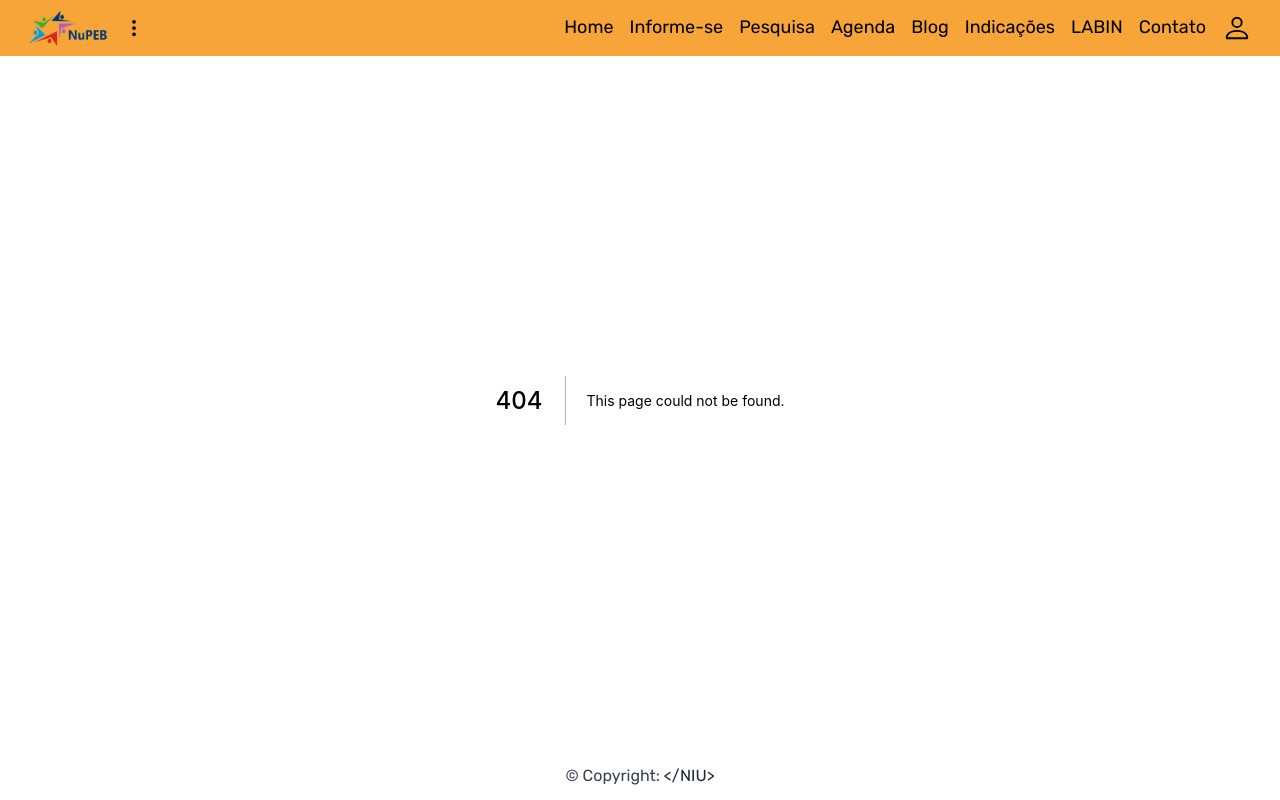
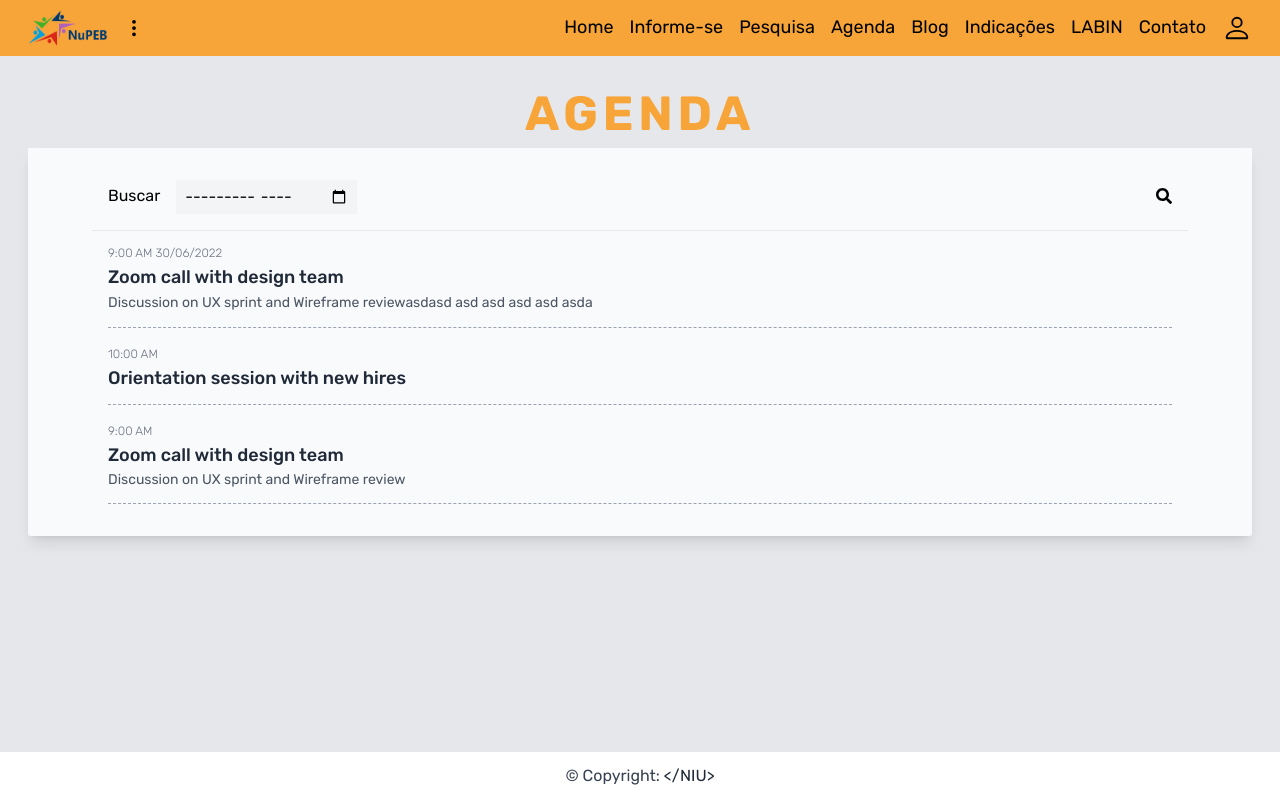
Before and after one commit to ThiagoSartorel/TailwindNUPEB, a Next.js app: page /calendario in a window 1280 px wide. Before the commit this address had no page. Built offline with nearby package versions, Linux system fonts and the light colour scheme.

Commit message:
teste noticias / agenda

```diff
--- a/package.json
+++ b/package.json
@@ -9,11 +9,16 @@
     "lint": "next lint"
   },
   "dependencies": {
+    "@ckeditor/ckeditor5-build-classic": "^34.2.0",
+    "@ckeditor/ckeditor5-react": "^5.0.2",
     "@headlessui/react": "^1.6.5",
+    "axios": "^0.27.2",
     "next": "12.1.6",
     "next-auth": "^4.6.1",
     "react": "18.2.0",
     "react-dom": "18.2.0",
+    "react-hook-form": "^7.33.0",
+    "react-html-parser": "^2.0.2",
     "react-icons": "^4.4.0"
   },
   "devDependencies": {
--- /dev/null
+++ b/pages/calendario.js
@@ -0,0 +1,49 @@
+import React, { useEffect } from "react";
+import { FaSearch } from 'react-icons/fa';
+
+export default function Calendario() {
+  return (
+    <div id='contact' className='w-full min-h-screen '>
+      <div className='max-w-[1240px] m-auto px-2 py-20 w-full'>
+        <p className='text-[3rem] text-center font-bold text-3xl tracking-widest uppercase text-[#f7a439] py-4'>
+          Agenda
+        </p>
+        <div className="shadow-lg">
+          <div className="md:py-8 py-5 md:px-16 px-5 dark:bg-gray-700 bg-gray-50 rounded-b w-full">
+            <div className="flex flex-row">
+              <div className="flex-none mt-1">
+                <label className='px-4 pr-4'>Buscar</label>
+              </div>
+              <div>
+                <input className="mb-4 px-2 py-1 w-auto" type="month"></input>
+              </div>
+              <div className="w-full flex flex-row-reverse">
+                <FaSearch className='my-2 mx-4 hover:text-[#f7a439] hover:scale-110' />
+              </div>
+
+
+            </div>
+            <hr className="mb-4"></hr>
+            <div className="px-4">
+              <div className="border-b pb-4 border-gray-400 border-dashed">
+                <p className="text-xs font-light leading-3 text-gray-500 dark:text-gray-300">9:00 AM 30/06/2022</p>
+                <p className="text-lg font-medium leading-5 text-gray-800 dark:text-gray-100 pt-2">Zoom call with design team</p>
+                <p className="text-sm pt-2 leading-4  text-gray-600 dark:text-gray-300">Discussion on UX sprint and Wireframe reviewasdasd asd asd asd asd asda</p>
+              </div>
+              <div className="border-b pb-4 border-gray-400 border-dashed pt-5">
+                <p className="text-xs font-light leading-3 text-gray-500 dark:text-gray-300">10:00 AM</p>
+                <p className="text-lg font-medium leading-5 text-gray-800 dark:text-gray-100 pt-2">Orientation session with new hires</p>
+              </div>
+              <div className="border-b pb-4 border-gray-400 border-dashed pt-5">
+                <p className="text-xs font-light leading-3 text-gray-500 dark:text-gray-300">9:00 AM</p>
+                <p className="text-lg font-medium leading-5 text-gray-800 dark:text-gray-100 pt-2">Zoom call with design team</p>
+                <p className="text-sm pt-2 leading-4 leading-none text-gray-600 dark:text-gray-300">Discussion on UX sprint and Wireframe review</p>
+              </div>
+            </div>
+          </div>
+        </div>
+
+      </div>
+    </div>
+  );
+};
--- /dev/null
+++ b/pages/components/CKE.js
@@ -0,0 +1,35 @@
+import React, { useEffect, useRef } from "react";
+
+function Editor({ onChange, editorLoaded, name, value }) {
+  const editorRef = useRef();
+  const { CKEditor, ClassicEditor } = editorRef.current || {};
+
+  useEffect(() => {
+    editorRef.current = {
+      CKEditor: require("@ckeditor/ckeditor5-react").CKEditor, // v3+
+      ClassicEditor: require("@ckeditor/ckeditor5-build-classic")
+    };
+  }, []);
+
+  return (
+    <div>
+      {editorLoaded ? (
+        <CKEditor
+          type=""
+          name={name}
+          editor={ClassicEditor}
+          data={value}
+          onChange={(event, editor) => {
+            const data = editor.getData();
+            // console.log({ event, editor, data })
+            onChange(data);
+          }}
+        />
+      ) : (
+        <div>Editor loading</div>
+      )}
+    </div>
+  );
+}
+
+export default Editor;
--- a/pages/contact.js
+++ b/pages/contact.js
@@ -3,8 +3,19 @@ import Link from 'next/link';
 import React, { useState } from 'react';
 import { AiOutlineMail } from 'react-icons/ai';
 import { BsFillPersonLinesFill } from 'react-icons/bs';
-import { FaGithub, FaLinkedinIn } from 'react-icons/fa';
+import { FaLinkedinIn, FaFacebook } from 'react-icons/fa';
 import { HiOutlineChevronDoubleUp } from 'react-icons/hi';
+
+const copyToClipboardEmail = () => {
+  navigator.clipboard.writeText("nupebuniplac@gmail.com");
+  document.getElementById("emailNupeb").innerHTML = "nupebuniplac@gmail.com"
+};
+
+const copyToClipboardNumber = () => {
+  navigator.clipboard.writeText("49 3251 1108");
+  document.getElementById("numeroNupeb").innerHTML = "(49) 3251-1108"
+};
+
 
 
 const Contact = () => {
@@ -49,38 +60,58 @@ const Contact = () => {
                   Ficaremos felizes em responder sua solicitação, obrigada pelo contato!
                 </p>
               </div>
+
               <div>
-                <p className='uppercase pt-8'>Redes sociais</p>
-                <div className='flex items-center justify-between py-4'>
+                <p className='uppercase pt-8 '>Redes sociais</p>
+                <div className='flex items-center justify-between space-between py-4'>
+                  <div className='group'>
                     <a
-                    href='https://www.linkedin.com/in/clint-briley-50056920a/'
+                      href='https://www.facebook.com/nupeb/'
                       target='_blank'
                       rel='noreferrer'
                     >
-                    <div className='rounded-full shadow-lg shadow-gray-400 p-6 cursor-pointer hover:scale-110 ease-in duration-300'>
-                      <FaLinkedinIn />
+
+                      <div className='rounded-full shadow-lg bg-slate-50 shadow-gray-400 p-6 cursor-pointer hover:scale-110 hover:bg-orange-300 ease-in duration-300'>
+                        <FaFacebook />
                       </div>
+
                     </a>
+                    <div className="absolute hidden mt-4 w-40 group-hover:inline-block">
+                      <span className='bg-gray-800 px-2 py-1 text-white rounded-md text-sm'>@nupeb</span>
+                    </div>
+                  </div>
+
+
+                  <div className='group'>
                     <a
-                    href='https://github.com/fireclint'
+                      onClick={copyToClipboardEmail}
+                    >
+
+                      <div className='rounded-full shadow-lg bg-slate-50 shadow-gray-400 p-6 cursor-pointer hover:scale-110 hover:bg-orange-300 ease-in duration-300'>
+                        <AiOutlineMail />
+                      </div>
+
+                    </a>
+                    <div className="absolute hidden mt-4 w-40 group-hover:inline-block">
+                      <span className='bg-gray-800 px-2 py-1 text-white rounded-md text-sm group-active:bg-green-700' id="emailNupeb">nupebuniplac@gmail.com</span>
+                    </div>
+                  </div>
+                  <div className='group'>
+                    <a
+                      onClick={copyToClipboardNumber}
                       target='_blank'
                       rel='noreferrer'
                     >
-                    <div className='rounded-full shadow-lg shadow-gray-400 p-6 cursor-pointer hover:scale-110 ease-in duration-300'>
-                      <FaGithub />
-                    </div>
-                  </a>
 
-                  <div className='rounded-full shadow-lg shadow-gray-400 p-6 cursor-pointer hover:scale-110 ease-in duration-300'>
-                    <AiOutlineMail />
-                  </div>
-                  <Link href='/resume'>
-                    <a>
-                      <div className='rounded-full shadow-lg shadow-gray-400 p-6 cursor-pointer hover:scale-110 ease-in duration-300'>
+                      <div className='rounded-full shadow-lg bg-slate-50 shadow-gray-400 p-6 cursor-pointer hover:scale-110 hover:bg-orange-300 ease-in duration-300'>
                         <BsFillPersonLinesFill />
                       </div>
+
                     </a>
-                  </Link>
+                    <div className="absolute mt-4 w-40 group-hover:inline-block tras">
+                      <span className='bg-gray-800 px-2 py-1 text-white rounded-md text-sm group-active:bg-green-700 ' id="numeroNupeb">(49) 3251-1108</span>
+                    </div>
+                  </div>
                 </div>
               </div>
             </div>
--- /dev/null
+++ b/pages/teste.js
@@ -0,0 +1,56 @@
+import React, { useState, useEffect } from "react";
+import Editor from "./Components/CKE";
+import ReactHtmlParser from 'react-html-parser';
+import { useForm } from "react-hook-form";
+import axios from "axios";
+
+export default function App() {
+  const [editorLoaded, setEditorLoaded] = useState(false);
+  const [data, setData] = useState("");
+  const { register, handleSubmit } = useForm()
+
+//http://172.16.248.88:3333/news
+
+  async function mensagem(body){
+    console.log(body.title)
+    //console.log(data)
+    var retorno = await axios.post("http://172.16.248.88:3333/news", {
+      'title': body.title,
+      'description': data
+    })
+    console.log(retorno)
+  }
+
+  useEffect(() => {
+    setEditorLoaded(true);
+  }, []);
+
+  //Ler noticias
+  const lerNoticias = () => {
+    console.log("Lendo")
+  }
+
+  return (
+    <div className="pt-20 min-h-screen">
+      <h1>ckEditor 5</h1>
+
+      <form onSubmit={handleSubmit(mensagem)}>
+        <label>titulo</label>
+        <input type="text" {...register("title")}></input>
+
+        <Editor
+          name="description"
+          onChange={(data) => {
+            setData(data);
+          }}
+          editorLoaded={editorLoaded}
+        />
+
+        <button type="submit" className="w-full bg-orange-300 mt-2">Enviar</button>
+      </form>
+      <div className="text-center">
+        <button className="bg-green-600 px-2 py-1 rounded-md mt-8" onClick={(event) => lerNoticias()}>Ler noticias</button>
+      </div>
+    </div>
+  );
+}
--- a/styles/globals.css
+++ b/styles/globals.css
@@ -20,3 +20,7 @@
 html {
   @apply bg-gray-200 text-black scroll-smooth font-[rubik];
 }
+
+input, textarea {
+  @apply bg-gray-100
+}
```
Also changed, not shown: 1 other file (tests, documents, lock files or other folders). Lines whose indentation alone changed are shown as unchanged.
